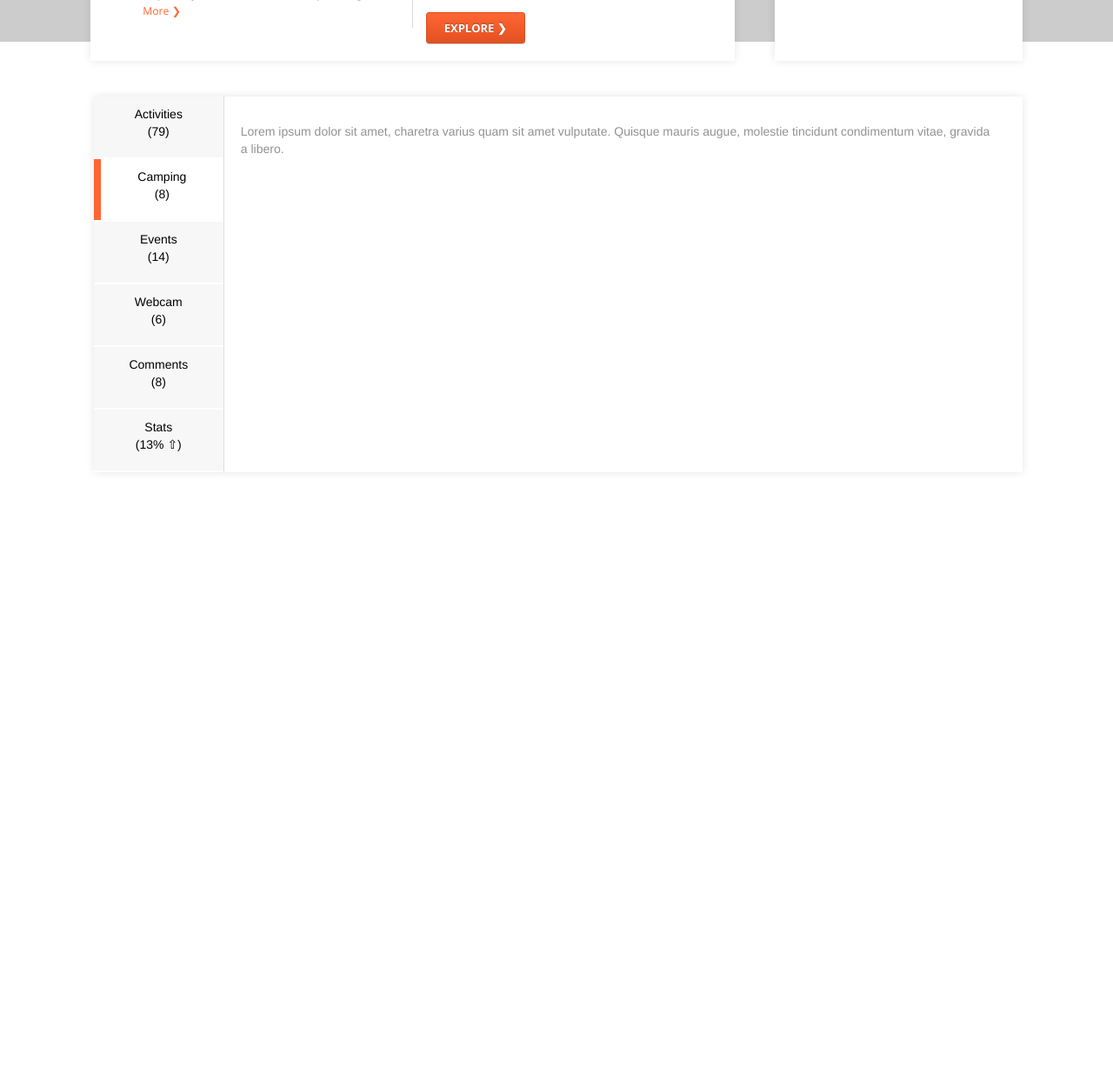
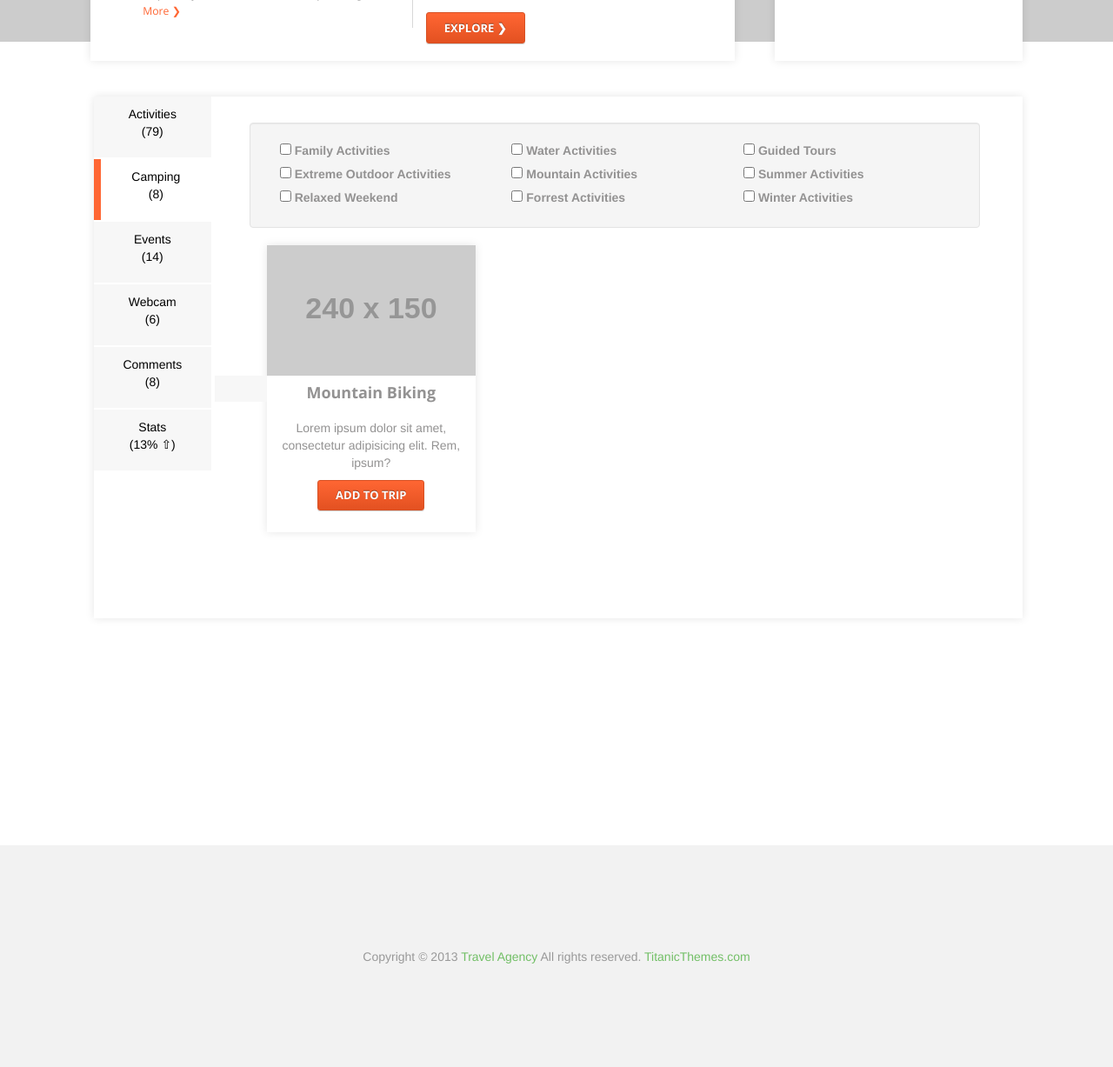
Before and after one commit to phookajoe/RG2Remote, a PHP site: page /park-landing.html in a window 1280 px wide. Shown: the part 752-1979 px from the top of the page at 87% size. Before the commit the page ends 1295 px from the top, so only its background shows below. Run offline with PHP 8.4, Linux system fonts and the light colour scheme; grey boxes labelled with a size stand in for pictures from a placeholder-image service; some libraries are stand-ins or nearby versions.

Commit message:
Added checklist and trip activity blocks to tab a

```diff
--- a/assets/css/mars.css
+++ b/assets/css/mars.css
@@ -1,65 +1,7 @@
 /*Colors*/
-/*Park Landing Page*/
-/* line 4, ../../sass/_park-landing.scss */
-h1.interiorTitle {
-  height: 40px;
-  width: auto;
-  padding: 0 20px;
-  background: rgba(0, 0, 0, 0.5);
-  border-radius: 5px;
-  line-height: 1.85em;
-  position: absolute;
-  top: 200px;
-  left: 50px;
-  color: white;
-  font-size: 1.5em;
-  text-shadow: 2px 2px #000000;
-  z-index: 10;
-}
-
-/* line 25, ../../sass/_park-landing.scss */
-h1, h2, h3, h4, h5, h6 {
-  font-family: "Open Sans";
-  font-weight: 300;
-}
-
-/* line 29, ../../sass/_park-landing.scss */
-h3 {
-  font-size: 24px;
-}
-
-/* line 39, ../../sass/_park-landing.scss */
-div.tab-content-2-3 {
-  float: left;
-  height: 324px;
-  width: 65%;
-  margin-left: 3%;
-  background: #ffffff;
-  padding: 30px;
-  box-shadow: 0 0 10px rgba(0, 0, 0, 0.1);
-}
-
-/* line 47, ../../sass/_park-landing.scss */
-div.tab-content-1-3 {
-  height: 324px;
-  width: 25%;
-  float: right;
-  margin-right: 3%;
-  background: #ffffff;
-  padding: 30px;
-  box-shadow: 0 0 10px rgba(0, 0, 0, 0.1);
-}
-
-/* line 55, ../../sass/_park-landing.scss */
-div.tab-content-3-3 {
-  width: 90%;
-  float: left;
-  margin-left: 4%;
-}
-
 /* Buttons for Park Landing page */
-/* line 63, ../../sass/_park-landing.scss */
-.btn-search-park {
+/* line 3, ../../sass/_buttons.scss */
+.btn-orange {
   /*color: #333333;
   background-color: #ffffff;
   border-color: #cccccc;
@@ -93,8 +35,8 @@
   transition: .3s;
 }
 
-/* line 97, ../../sass/_park-landing.scss */
-.btn-search:hover {
+/* line 37, ../../sass/_buttons.scss */
+.btn-orange:hover {
   /*color:#be3507;*/
   color: #ffffff;
   /*text-shadow: rgba(255,255,255,.4) 0 1px 0;*/
@@ -107,33 +49,97 @@
   background: -o-linear-gradient(top, #e35121, #ff6633);
 }
 
+/*Park Landing Page*/
+/* line 3, ../../sass/_park-landing.scss */
+.el-center {
+  display: block;
+  margin: 0 auto;
+}
+
+/* line 8, ../../sass/_park-landing.scss */
+h1.interiorTitle {
+  height: 40px;
+  width: auto;
+  padding: 0 20px;
+  background: rgba(0, 0, 0, 0.5);
+  border-radius: 5px;
+  line-height: 1.85em;
+  position: absolute;
+  top: 200px;
+  left: 50px;
+  color: white;
+  font-size: 1.5em;
+  text-shadow: 2px 2px #000000;
+  z-index: 10;
+}
+
+/* line 29, ../../sass/_park-landing.scss */
+h1, h2, h3, h4, h5, h6 {
+  font-family: "Open Sans";
+  font-weight: 300;
+}
+
+/* line 33, ../../sass/_park-landing.scss */
+h3 {
+  font-size: 24px;
+}
+
+/* line 53, ../../sass/_park-landing.scss */
+div.tab-content-2-3 {
+  float: left;
+  height: 324px;
+  width: 65%;
+  margin-left: 3%;
+  background: #ffffff;
+  padding: 30px;
+  box-shadow: 0 0 10px rgba(0, 0, 0, 0.1);
+}
+
+/* line 61, ../../sass/_park-landing.scss */
+div.tab-content-1-3 {
+  height: 324px;
+  width: 25%;
+  float: right;
+  margin-right: 3%;
+  background: #ffffff;
+  padding: 30px;
+  box-shadow: 0 0 10px rgba(0, 0, 0, 0.1);
+}
+
+/* line 69, ../../sass/_park-landing.scss */
+div.tab-content-3-3 {
+  width: 90%;
+  float: left;
+  margin-left: 4%;
+}
+
 /* Span */
-/* line 115, ../../sass/_park-landing.scss */
+/* line 77, ../../sass/_park-landing.scss */
 span.blk {
   display: block;
 }
 
 /* Links */
-/* line 121, ../../sass/_park-landing.scss */
+/* line 83, ../../sass/_park-landing.scss */
 a.rd-more {
   font-size: 0.875em;
   color: #ff6633;
   text-decoration: none;
 }
 
-/* line 126, ../../sass/_park-landing.scss */
+/* line 88, ../../sass/_park-landing.scss */
 a.rd-more:hover {
   text-decoration: underline;
 }
 
 /* Misc Div styles */
-/* line 133, ../../sass/_park-landing.scss */
+/* line 94, ../../sass/_park-landing.scss */
 .rt-vrtDiv {
   border-right: 1px solid #d7d7d7;
 }
 
 /* Images */
-/* line 140, ../../sass/_park-landing.scss */
+/* line 100, ../../sass/_park-landing.scss */
 .parkPnlThumb {
   width: 256px;
   height: 120px;
@@ -143,34 +149,34 @@
 }
 
 /* Left Tabs */
-/* line 150, ../../sass/_park-landing.scss */
+/* line 110, ../../sass/_park-landing.scss */
 .park-tab-content {
   width: 113%;
-  min-height: 432px;
+  min-height: 600px;
   margin-left: 4%;
   background: #ffffff;
   padding: 30px;
   box-shadow: 0 0 10px rgba(0, 0, 0, 0.1);
 }
 
-/* line 157, ../../sass/_park-landing.scss */
+/* line 117, ../../sass/_park-landing.scss */
 ul.parkUlNav {
   margin-left: 4%;
   width: 150px;
   height: auto;
 }
 
-/* line 164, ../../sass/_park-landing.scss */
+/* line 123, ../../sass/_park-landing.scss */
 .tabs-left > .nav-tabs {
   border-bottom: 0;
 }
 
-/* line 168, ../../sass/_park-landing.scss */
+/* line 127, ../../sass/_park-landing.scss */
 .tabs-left > .nav-tabs > li {
   float: none;
 }
 
-/* line 172, ../../sass/_park-landing.scss */
+/* line 131, ../../sass/_park-landing.scss */
 .tabs-left > .nav-tabs > li > a {
   min-width: 100px;
   height: 70px;
@@ -182,25 +188,24 @@
   background: #f7f7f7;
 }
 
-/* line 183, ../../sass/_park-landing.scss */
+/* line 142, ../../sass/_park-landing.scss */
 .tabs-left > .nav-tabs {
   float: left;
   margin-right: 19px;
-  border-right: 1px solid #ddd;
 }
 
-/* line 189, ../../sass/_park-landing.scss */
+/* line 147, ../../sass/_park-landing.scss */
 .tabs-left > .nav-tabs > li > a {
   margin-right: -1px;
 }
 
-/* line 194, ../../sass/_park-landing.scss */
+/* line 152, ../../sass/_park-landing.scss */
 .tabs-left > .nav-tabs > li > a:hover,
 .tabs-left > .nav-tabs > li > a:focus {
   border-left: 8px solid #ff6633;
 }
 
-/* line 200, ../../sass/_park-landing.scss */
+/* line 158, ../../sass/_park-landing.scss */
 .tabs-left > .nav-tabs .active > a,
 .tabs-left > .nav-tabs .active > a:hover,
 .tabs-left > .nav-tabs .active > a:focus {
@@ -209,3 +214,85 @@
   border-left: 8px solid #ff6633;
   *border-right-color: #ffffff;
 }
+
+/* Tab a Content */
+/* line 167, ../../sass/_park-landing.scss */
+.checklist-park {
+  margin-left: 10px;
+}
+
+/* line 171, ../../sass/_park-landing.scss */
+.trip-activity {
+  height: 330px;
+  background: #ffffff;
+  padding: 30px;
+  box-shadow: 0 0 10px rgba(0, 0, 0, 0.1);
+  padding: 0;
+}
+/* line 175, ../../sass/_park-landing.scss */
+.trip-activity a.trip-thumb {
+  position: relative;
+  width: 240px;
+  height: 150px;
+}
+/* line 179, ../../sass/_park-landing.scss */
+.trip-activity a.trip-thumb img {
+  width: 100%;
+}
+/* line 182, ../../sass/_park-landing.scss */
+.trip-activity a.trip-thumb i.share {
+  top: 0px;
+  right: 30px;
+  position: absolute;
+  width: 30px;
+  height: 30px;
+  margin: 0;
+  padding: 0;
+  background: #f7f7f7;
+  border: 1px solid #f7f7f7;
+}
+/* line 187, ../../sass/_park-landing.scss */
+.trip-activity a.trip-thumb i.like {
+  top: 0px;
+  right: 0px;
+  position: absolute;
+  width: 30px;
+  height: 30px;
+  margin: 0;
+  padding: 0;
+  background: #f7f7f7;
+  border: 1px solid #f7f7f7;
+}
+/* line 193, ../../sass/_park-landing.scss */
+.trip-activity h4 {
+  padding: 10px 0;
+  font-weight: bold;
+}
+/* line 197, ../../sass/_park-landing.scss */
+.trip-activity p {
+  padding: 10px 0;
+}
+
+/* Wrapper Fix */
+/* line 204, ../../sass/_park-landing.scss */
+.cstyle03-park {
+  background: #fff;
+  height: 100%;
+  margin-top: 800px;
+  position: relative;
+  z-index: 100;
+  display: block;
+}
+
+/* Footer Fix */
+/* line 215, ../../sass/_park-landing.scss */
+.sfix3-park {
+  position: absolute;
+}
+
+@media (min-width: 992px) {
+  /* line 217, ../../sass/_park-landing.scss */
+  .sfix3-park {
+    position: absolute;
+  }
+}
--- a/park-landing.html
+++ b/park-landing.html
@@ -199,7 +199,7 @@
 
 
 	<!-- WRAP -->
-	<div class="wrap cstyle03">
+	<div class="wrap cstyle03-park">
 
 		<div class="container mt-200 z-index100">
 		    <div class="row">
@@ -230,7 +230,7 @@
 									<p class="dark">
 										Explore guided tours and recommended activities in the fall season.
 									</p>
-									<button type="submit" class="btn-search-park">
+									<button type="submit" class="btn-orange">
 										Explore &#10095;
 									</button>
 								</div>
@@ -246,7 +246,7 @@
 									<select name="" id="" class="customSelect form-control">
 									<option value="">Select Activity</option>
 									</select>
-									<button type="submit" class="btn-search-park">Explore &#10095;</button>
+									<button type="submit" class="btn-orange">Explore &#10095;</button>
 								</form>
 							</div>
 						</div>
@@ -260,8 +260,8 @@
 				    <div class="col-md-10">
 
 			        <!-- tabs left -->
-				    <div class="tabbable tabs-left">
-				        <ul class="nav nav-tabs parkUlNav">
+				    <div class="tabs-left">
+					        <ul class="col-md-2 nav nav-tabs parkUlNav">
 					          <li><a href="#a" data-toggle="tab">Activities<br/><span>(79)</span></a></li>
 					          <li class="active"><a href="#b" data-toggle="tab">Camping<br/><span>(8)</span></a></li>
 					          <li><a href="#c" data-toggle="tab">Events<br/><span>(14)</span></a></li>
@@ -270,9 +270,62 @@
 					          <li><a href="#f" data-toggle="tab">Stats<br/><span>(13% &#8679;)</span></a></li>
 					        </ul>
 				        <div class="tab-content park-tab-content">
-					         <div class="tab-pane active" id="a">Lorem ipsum dolor sit amet, charetra varius quam sit amet vulputate.
-					         Quisque mauris augue, molestie tincidunt condimentum vitae, gravida a libero.
+					         <div class="tab-pane active" id="a">
+							        <div class="col-md-10 well checklist-park">
+							         	<form action="">
+								         	<div class="col-md-4">
+								         		<label for="">
+									         		<input type="checkbox"> Family Activities
+								         		</label><br/>
+								         		<label for="">
+									         		<input type="checkbox"> Extreme Outdoor Activities
+								         		</label><br/>
+								         		<label for="">
+									         		<input type="checkbox"> Relaxed Weekend
+								         		</label><br/>
 								         	</div>
+								         	<div class="col-md-4">
+								         		<label for="">
+									         		<input type="checkbox"> Water Activities
+								         		</label><br/>
+								         		<label for="">
+									         		<input type="checkbox"> Mountain Activities
+								         		</label><br/>
+								         		<label for="">
+									         		<input type="checkbox"> Forrest Activities
+								         		</label><br/>
+								         	</div>
+								         	<div class="col-md-4">
+								         		<label for="">
+									         		<input type="checkbox"> Guided Tours
+								         		</label><br/>
+								         		<label for="">
+									         		<input type="checkbox"> Summer Activities
+								         		</label><br/>
+								         		<label for="">
+									         		<input type="checkbox"> Winter Activities
+								         		</label><br/>
+								         	</div>
+							         	</form>
+							        </div>
+
+							        <div class="col-md-10">
+							         	<div class="col-md-4">
+							         		<div class="trip-activity">
+							         			<img src="http://placehold.it/240x150" alt="">
+							         			<a href="#" class="trip-thumb">
+								         			<i class="share"></i>
+								         			<i class="like"></i>
+							         			</a>
+							         			<h4 class="center">Mountain Biking</h4>
+							         			<p class="center trip">Lorem ipsum dolor sit amet, consectetur adipisicing elit. Rem, ipsum?</p>
+							         			<button class="btn-orange el-center">add to trip</button>
+							         		</div>
+							         	</div>
+							        </div>
+
+					         </div>
+					         <!-- /.div-pane a -->
 					         <div class="tab-pane" id="b">Secondo sed ac orci quis tortor imperdiet venenatis. Duis elementum auctor accumsan.
 					         Aliquam in felis sit amet augue.
 					         </div>
@@ -311,7 +364,7 @@
 
 		<!-- FOOTER -->
 
-		<div class="footerbg sfix3">
+		<div class="footerbg sfix3-park">
 			<div class="container">
 				<footer>
 					<div class="footer">
```
Lines whose indentation alone changed are shown as unchanged.
